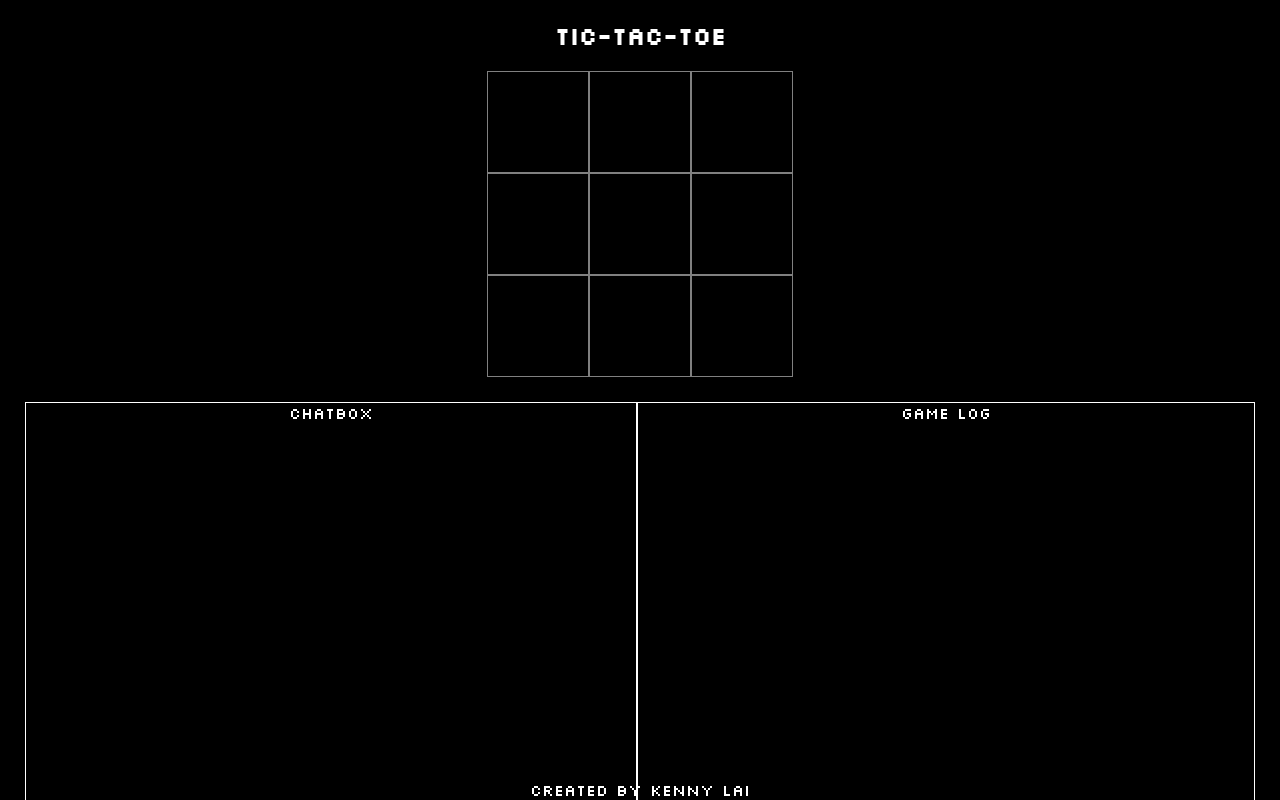
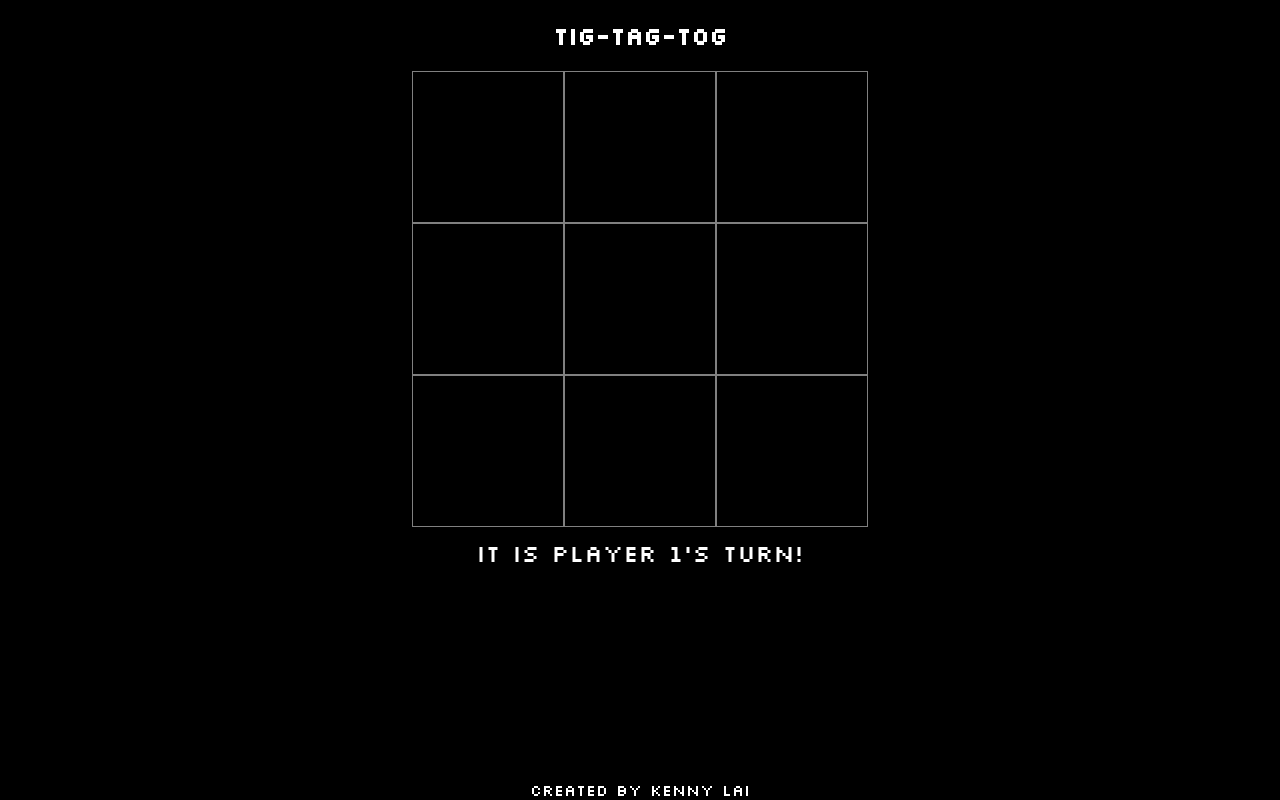
Before and after one commit to kennylai360/tigtagtoe, an Angular app: page / in a window 1280 px wide. Shown: the top 800 px of the page. Built offline with nearby package versions, Linux system fonts and the light colour scheme.

Commit message:
Basic gameplay and reset button implemented

```diff
--- a/src/app/app.component.html
+++ b/src/app/app.component.html
@@ -1,24 +1,26 @@
 <div class="site-container">
-  <h2>Tic-tac-toe</h2>
+  <h2>Tig-Tag-Tog</h2>
 </div>
-<div class="game-container">
-  <div class="grid-item"></div>
-  <div class="grid-item"></div>
-  <div class="grid-item"></div>
+<div class="game-container" *ngFor="let rowNumber of gameMapping; index as i">
+  <div
+    *ngFor="let blockNumber of gameMapping[i]; index as j"
+    class="grid-item"
+    (click)="squareClicked(blockNumber - 1)"
+  >
+    {{ returnTigTagValues(gameState[blockNumber - 1]) }}
+  </div>
 </div>
-<div class="game-container">
-  <div class="grid-item"></div>
-  <div class="grid-item"></div>
-  <div class="grid-item"></div>
-</div>
-<div class="game-container">
-  <div class="grid-item"></div>
-  <div class="grid-item"></div>
-  <div class="grid-item"></div>
-</div>
-<div class="info-row">
-  <div class="display-info"><app-chatbox></app-chatbox></div>
-  <div class="display-info"><app-gamelog></app-gamelog></div>
+
+<div class="game-settings">
+  <div class="players-turn">It is Player {{ currentPlayer }}'s turn!</div>
+  <button
+    *ngIf="!isGameStateClean()"
+    class="reset-btn"
+    type="reset"
+    (click)="clearGameState()"
+  >
+    Reset game
+  </button>
 </div>
 
 <app-footer></app-footer>
--- a/src/app/app.component.scss
+++ b/src/app/app.component.scss
@@ -8,13 +8,15 @@
   .grid-item {
     border: 1px solid rgba(255, 255, 255, 0.5);
     padding: 50px;
-    font-size: 30px;
+    font-size: 40px;
     text-align: center;
-    transition: all 0.5 ease;
+    height: 50px;
+    width: 50px;
+    user-select: none;
 
     &:hover {
-      background-color: white;
-      transition: all 0.5 ease;
+      background-color: rgb(255, 255, 255, 0.2);
+      cursor: pointer;
     }
   }
 
@@ -25,9 +27,36 @@
     height: 100%;
   }
 
+  .game-settings {
+    display: flex;
+    flex-direction: column;
+    align-items: center;
+  }
+
+  .players-turn {
+    margin-top: 10px;
+    font-size: 24px;
+    text-align: center;
+  }
+
+  .reset-btn {
+    width: 150px;
+    background: none;
+    margin: 10px;
+    padding: 12px;
+    border: white solid 1px;
+    &:hover {
+      cursor: pointer;
+    }
+
+    &:active {
+      background-color: rgb(255, 255, 255, 0.2);
+    }
+  }
+
   .display-info {
     border: white solid 1px;
-    flex-grow: 1;
+    width: 50%;
     height: 100%;
   }
 
--- a/src/app/app.component.ts
+++ b/src/app/app.component.ts
@@ -1,16 +1,61 @@
-import { Component } from '@angular/core';
+import { AfterContentInit, Component } from '@angular/core';
 import { CommonModule } from '@angular/common';
 import { FooterComponent } from './footer/footer.component';
-import { ChatboxComponent } from './chatbox/chatbox.component';
-import { GamelogComponent } from './gamelog/gamelog.component';
-
 @Component({
   selector: 'app-root',
   standalone: true,
-  imports: [CommonModule, FooterComponent, ChatboxComponent, GamelogComponent],
+  imports: [CommonModule, FooterComponent],
   templateUrl: './app.component.html',
   styleUrl: './app.component.scss',
 })
-export class AppComponent {
-  title = 'tic-tag-toe';
+export class AppComponent implements AfterContentInit {
+  public gameState: Array<number> = [0, 0, 0, 0, 0, 0, 0, 0, 0];
+
+  public gameMapping: Array<Array<number>> = [
+    [1, 2, 3],
+    [4, 5, 6],
+    [7, 8, 9],
+  ];
+
+  public startingPlayer: number = Math.round(Math.random()) + 1;
+
+  public currentPlayer: number = 0;
+
+  public ngAfterContentInit(): void {
+    this.currentPlayer = this.startingPlayer;
+  }
+
+  public squareClicked(clickedSquare: number): void {
+    if (this.gameState[clickedSquare] === 0) {
+      this.gameState[clickedSquare] = this.currentPlayer;
+      this.nextPlayer();
+    }
+    console.log(this.gameState);
+  }
+
+  public clearGameState(): void {
+    this.gameState = [0, 0, 0, 0, 0, 0, 0, 0, 0];
+    this.startingPlayer = Math.round(Math.random()) + 1;
+  }
+
+  public isGameStateClean(): boolean {
+    return this.gameState.every((item) => item === 0);
+  }
+
+  public returnTigTagValues(value: number): string {
+    switch (value) {
+      case 0:
+        return '';
+      case 1:
+        return 'X';
+      case 2:
+        return 'O';
+      default:
+        return '';
+    }
+  }
+
+  private nextPlayer(): void {
+    this.currentPlayer = this.currentPlayer === 1 ? 2 : 1;
+  }
 }
--- a/src/app/chatbox/chatbox.component.html
+++ /dev/null
@@ -1 +0,0 @@
-<div class="chatbox__title">Chatbox</div>
--- a/src/app/chatbox/chatbox.component.scss
+++ /dev/null
@@ -1,7 +0,0 @@
-:host {
-  .chatbox__title {
-    text-align: center;
-  }
-  .content {
-  }
-}
--- a/src/app/gamelog/gamelog.component.html
+++ /dev/null
@@ -1 +0,0 @@
-<div class="gamelog__title">Game log</div>
--- a/src/app/gamelog/gamelog.component.scss
+++ /dev/null
@@ -1,5 +0,0 @@
-:host {
-  .gamelog__title {
-    text-align: center;
-  }
-}
```
Also changed, not shown: src/app/chatbox/chatbox.component.ts (deleted, +0 -12 lines), src/app/gamelog/gamelog.component.ts (deleted, +0 -12 lines), 2 other files (tests, documents, lock files or other folders).
